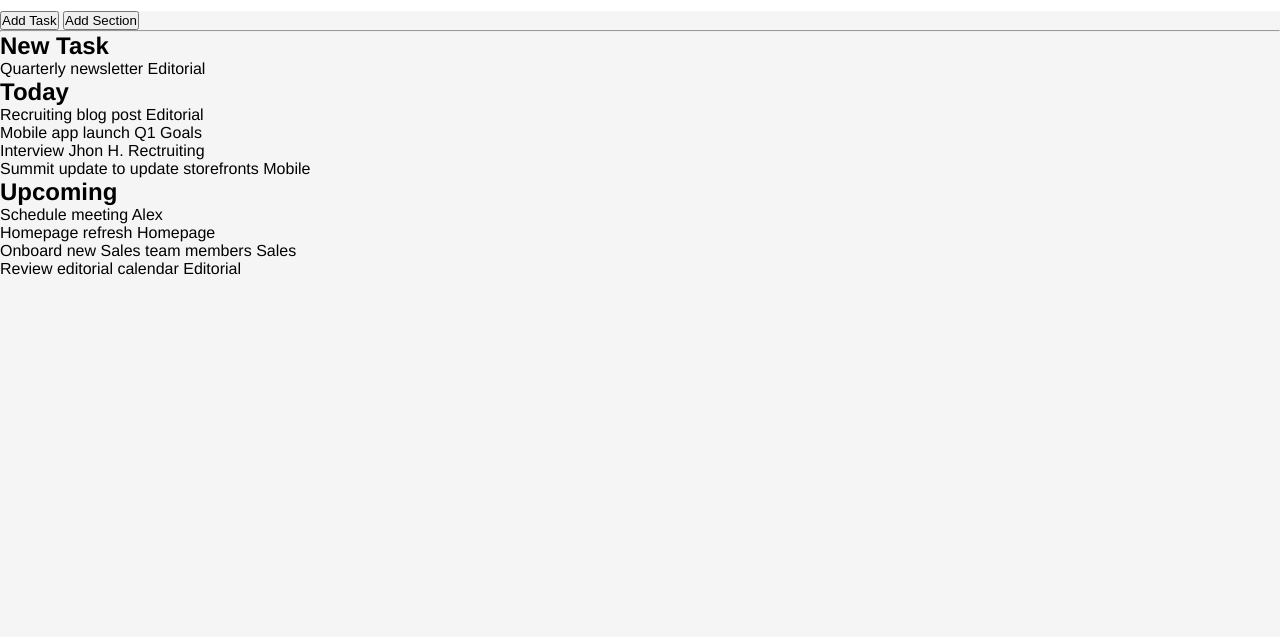
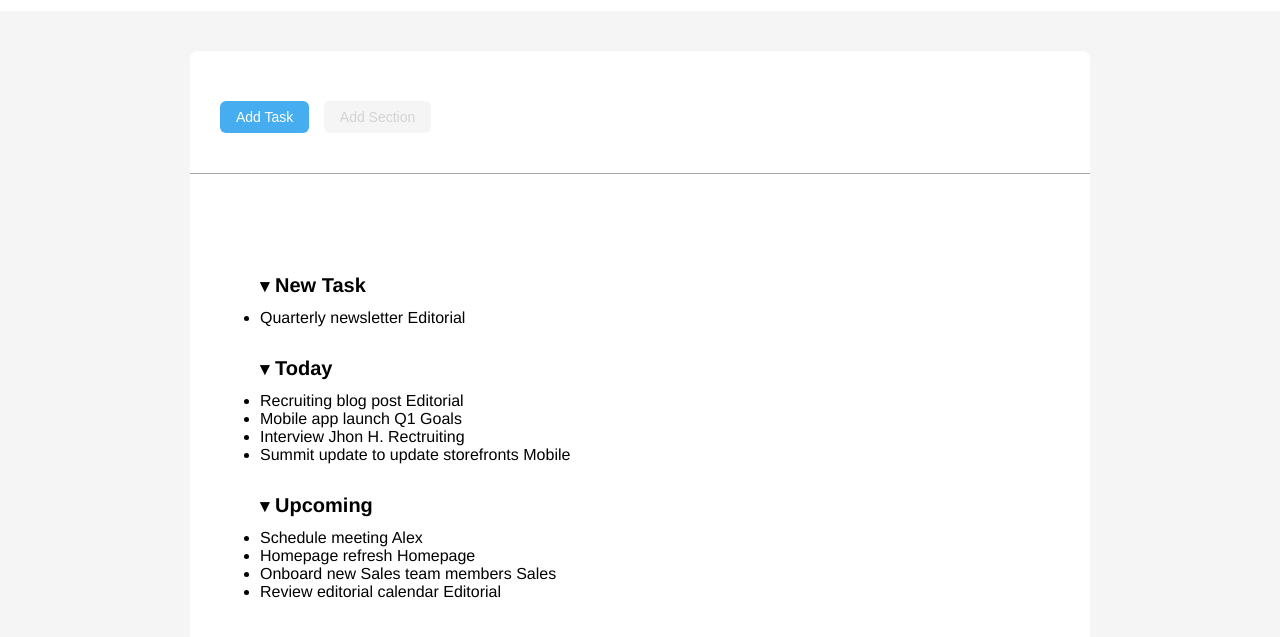
Before and after one commit to davide-saietti/html-css-toboolist, a plain HTML site: page index.html in a window 1280 px wide. Shown: the part 67-704 px from the top of the page. Drawn offline with Linux system fonts and the light colour scheme.

Commit message:
feat: css update

```diff
--- a/CSS/style.css
+++ b/CSS/style.css
@@ -31,3 +31,61 @@ header{
     padding-left: 8px;
     font-weight:700;
 }
+
+/* main */
+.container {
+  max-width: 900px;
+  margin: 40px auto;
+  background-color: white;
+  border-radius: 8px;
+  padding: 20px 0 0 0;
+}
+
+/* BUTTONS */
+.buttons {
+  margin: 30px 30px 40px;
+}
+
+.button {
+  padding: 8px 16px;
+  font-size: 14px;
+  border-radius: 6px;
+  border: none;
+  cursor: pointer;
+  margin-right: 10px;
+}
+
+.button-one {
+  background-color:#47ADF1;
+  color: white;
+}
+
+.button-two {
+  background-color: whitesmoke;
+  color: lightgray;
+}
+
+/* page management */
+
+.page-content{
+    border-top: 1px solid rgba(128, 128, 128, 0.683);
+    padding:70px
+}
+
+/* tag section */
+
+.tag-section{
+  margin-top: 30px;
+}
+
+.tag-section h2 {
+  font-size: 20px;
+  margin-bottom: 12px;
+  position: relative;
+}
+
+.tag-section h2::before {
+  content: "▾";
+  font-size: 18px;
+  margin-right: 6px;
+}
--- a/index.html
+++ b/index.html
@@ -22,7 +22,6 @@
         <button class="button button-one">Add Task</button>
         <button class="button button-two">Add Section</button>
       </div>
-      <hr />
       <!-- page content -->
       <section class="page-content">
         <section class="tag-section">
```
